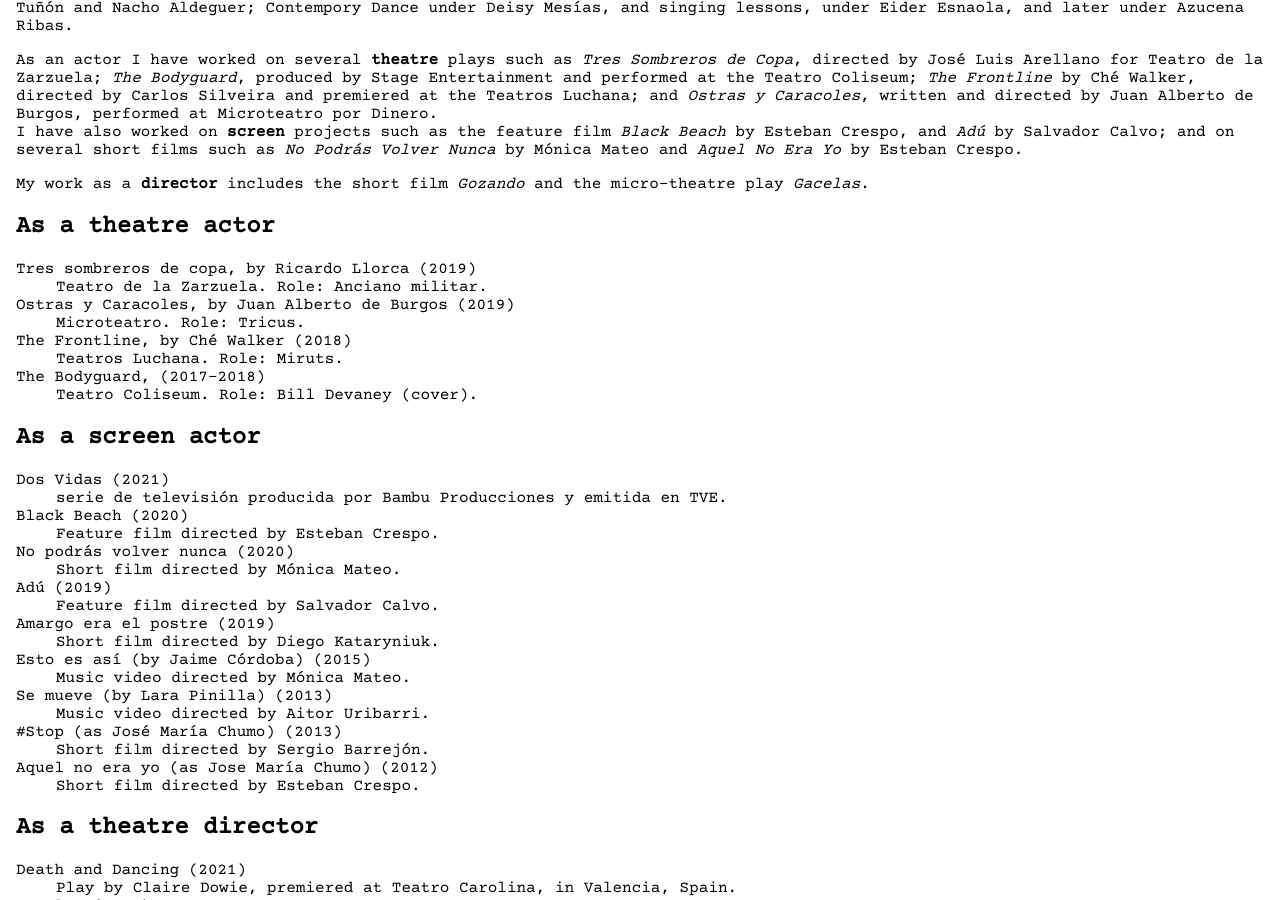
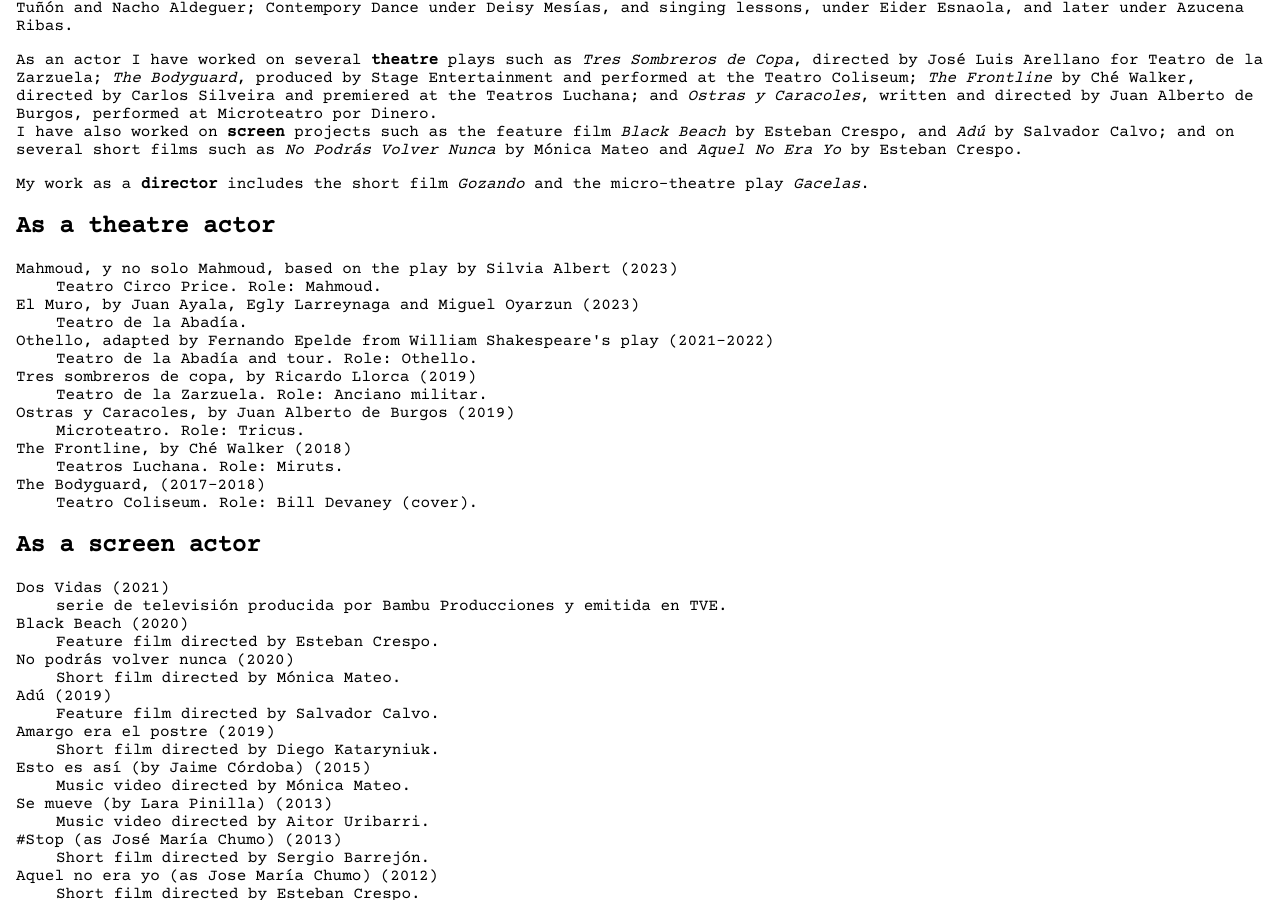
Before and after one commit to jmchuma/jmchuma.github.com, a Jekyll site: the page built from en/bio.html, in a window 1280 px wide and 900 px high, scrolled down 306 px. Built offline with Jekyll 4.4.1, drawn with Linux system fonts in a browser that asks for light colours; some web fonts are replaced.

Commit message:
Update English and Spanish bios
Add plays I've been in since 2021:
- Add "Othello".
- Add "El Muro".
- Add "Mahmud, y no solo Mahmud".

```diff
--- a/en/bio.html
+++ b/en/bio.html
@@ -45,6 +45,15 @@
 
 <h2>As a theatre actor</h2>
 <dl>
+	<dt>Mahmoud, y no solo Mahmoud, based on the play by Silvia Albert (2023)</dt>
+	<dd>Teatro Circo Price. Role: Mahmoud.</dd>
+
+	<dt>El Muro, by Juan Ayala, Egly Larreynaga and Miguel Oyarzun (2023)</dt>
+	<dd>Teatro de la Abadía.</dd>
+
+	<dt>Othello, adapted by Fernando Epelde from William Shakespeare's play (2021-2022)</dt>
+	<dd>Teatro de la Abadía and tour. Role: Othello.</dd>
+
 	<dt>Tres sombreros de copa, by Ricardo Llorca (2019)</dt>
 	<dd>Teatro de la Zarzuela. Role: Anciano militar.</dd>
 
```
Also changed, not shown: es/bio.html (+9 -0 lines).
